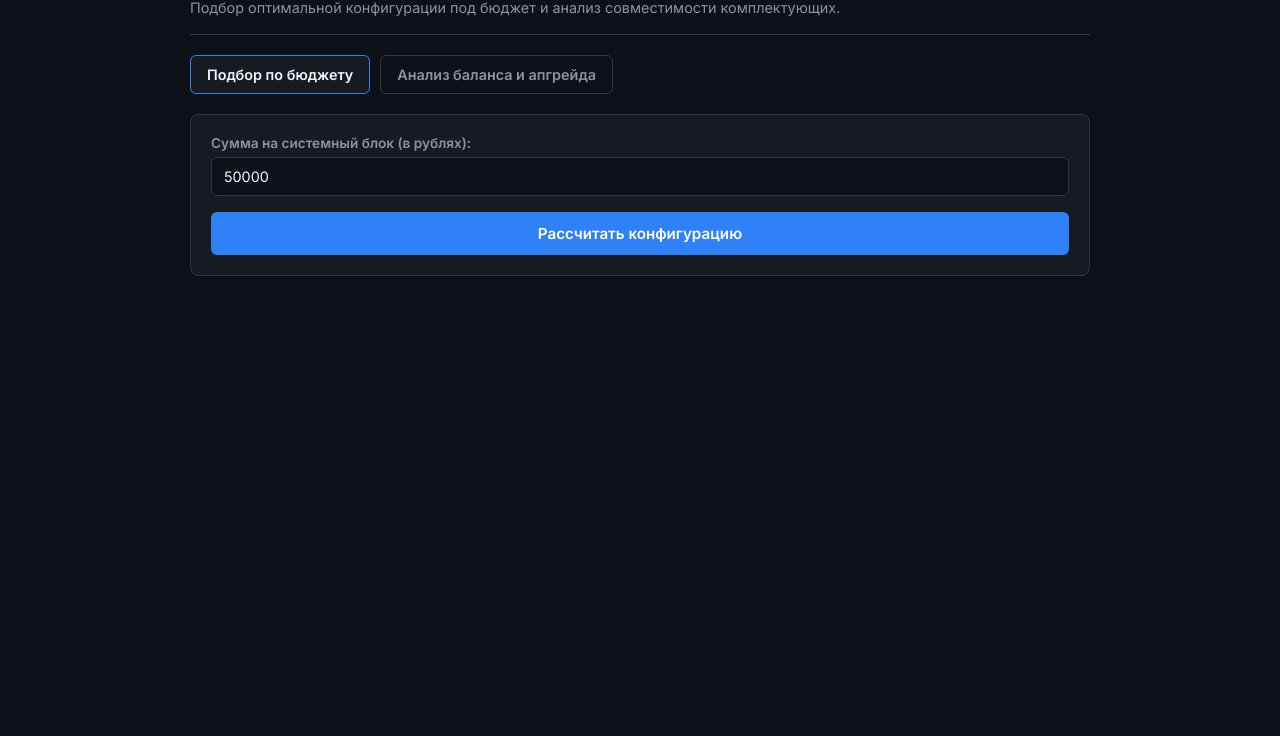
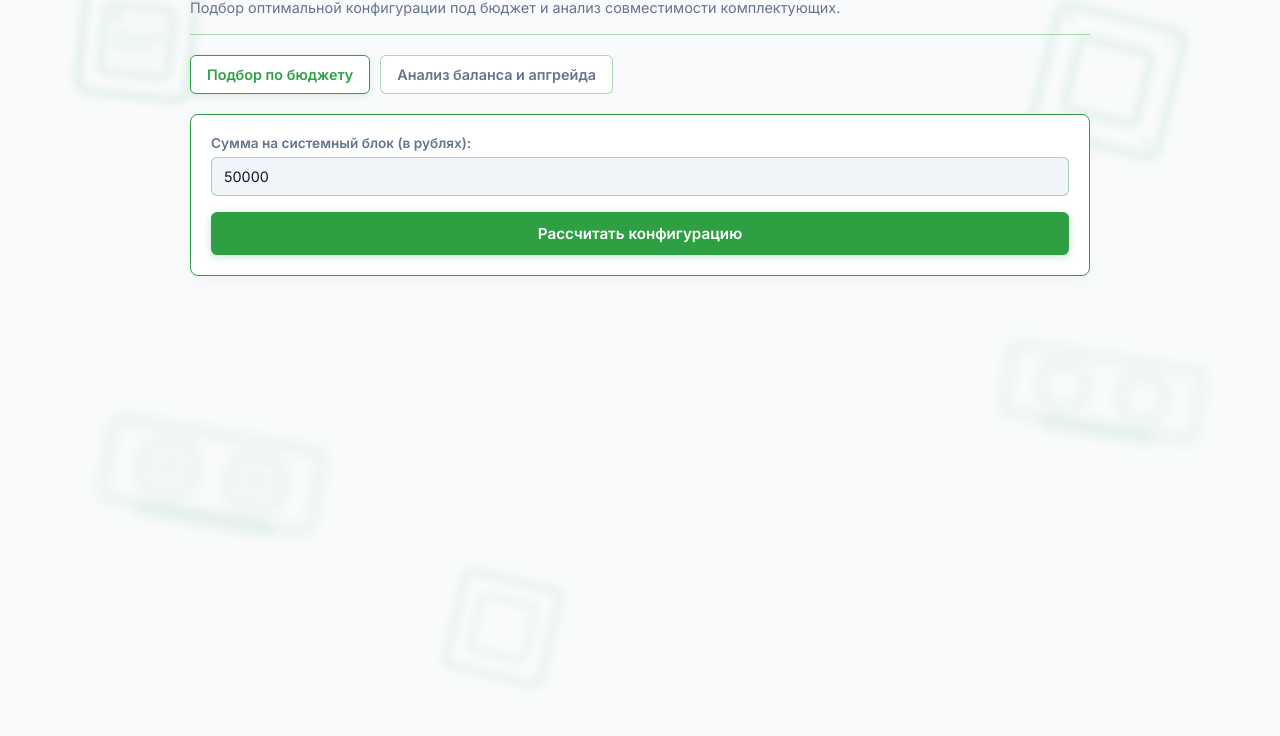
Before and after one commit to krylovmaksim42-beep/pc-configurator, a plain HTML site: page index.html in a window 1280 px wide. Shown: the part 64-800 px from the top of the page. Drawn offline with Linux system fonts and the light colour scheme.

Commit message:
Revamp styles and add animated background
Updated CSS variables for improved styling and added animated background with floating components. Adjusted button styles and enhanced layout for better user experience.

```diff
--- a/index.html
+++ b/index.html
@@ -8,18 +8,19 @@
   <link href="https://fonts.googleapis.com/css2?family=JetBrains+Mono:wght@500;700&family=Inter:wght@400;500;600;700&display=swap" rel="stylesheet">
   <style>
     :root {
-      --bg-main: #0d1117;
-      --bg-card: #161b22;
-      --bg-input: #0d1117;
-      --border: #30363d;
-      --accent: #2f81f7;
-      --accent-hover: #1f6feb;
-      --text: #c9d1d9;
-      --text-bright: #f0f6fc;
-      --text-muted: #8b949e;
+      --bg-main: #f8fafc;
+      --bg-card: #ffffff;
+      --bg-input: #f1f5f9;
+      --border: #2ea043;
+      --border-subtle: rgba(46, 160, 67, 0.4);
+      --accent: #2ea043;
+      --accent-hover: #238636;
+      --text: #1e293b;
+      --text-bright: #0f172a;
+      --text-muted: #64748b;
       --success: #238636;
-      --warning: #9e6a03;
-      --danger: #da3633;
+      --warning: #b45309;
+      --danger: #dc2626;
     }
 
     * {
@@ -36,16 +37,66 @@
       padding: 25px 15px;
       display: flex;
       justify-content: center;
+      position: relative;
+      overflow-x: hidden;
+    }
+
+    /* АНИМИРОВАННЫЙ ФОН С ЛЕТАЮЩИМИ КОМПОНЕНТАМИ */
+    .bg-particles {
+      position: fixed;
+      top: 0;
+      left: 0;
+      width: 100vw;
+      height: 100vh;
+      pointer-events: none;
+      z-index: 0;
+      overflow: hidden;
+    }
+
+    .floating-item {
+      position: absolute;
+      opacity: 0.16;
+      animation: floatMotion 18s ease-in-out infinite alternate;
+    }
+
+    .cpu-item {
+      filter: blur(4px);
+    }
+
+    .gpu-item {
+      filter: blur(6px);
+    }
+
+    /* Индивидуальные позиции и параметры анимации */
+    .pos-1 { top: 8%; left: 6%; animation-duration: 22s; animation-delay: 0s; }
+    .pos-2 { top: 65%; left: 8%; animation-duration: 26s; animation-delay: -3s; }
+    .pos-3 { top: 15%; right: 8%; animation-duration: 20s; animation-delay: -5s; }
+    .pos-4 { top: 55%; right: 6%; animation-duration: 24s; animation-delay: -2s; }
+    .pos-5 { top: 85%; left: 35%; animation-duration: 28s; animation-delay: -7s; }
+    .pos-6 { top: 35%; right: 28%; animation-duration: 25s; animation-delay: -4s; }
+
+    @keyframes floatMotion {
+      0% {
+        transform: translateY(0) rotate(0deg) scale(1);
+      }
+      50% {
+        transform: translateY(-45px) rotate(14deg) scale(1.05);
+      }
+      100% {
+        transform: translateY(35px) rotate(-10deg) scale(0.95);
+      }
     }
 
     .wrapper {
       width: 100%;
       max-width: 900px;
+      position: relative;
+      z-index: 1;
     }
 
     header {
       margin-bottom: 20px;
-      border-bottom: 1px solid var(--border);
+      border-bottom: 1px solid var(--border-subtle);
       padding-bottom: 16px;
     }
 
@@ -69,8 +120,8 @@
     }
 
     .tab-btn {
-      background: transparent;
-      border: 1px solid var(--border);
+      background: #ffffff;
+      border: 1px solid var(--border-subtle);
       color: var(--text-muted);
       padding: 10px 16px;
       border-radius: 6px;
@@ -82,8 +133,9 @@
 
     .tab-btn.active {
       background: var(--bg-card);
-      color: var(--text-bright);
-      border-color: var(--accent);
+      color: var(--accent);
+      border-color: var(--border);
+      box-shadow: 0 2px 6px rgba(46, 160, 67, 0.15);
     }
 
     .card {
@@ -92,6 +144,7 @@
       border-radius: 8px;
       padding: 20px;
       margin-bottom: 20px;
+      box-shadow: 0 4px 16px rgba(0, 0, 0, 0.03);
     }
 
     .tab-content {
@@ -123,17 +176,18 @@
 
     select, input {
       background: var(--bg-input);
-      border: 1px solid var(--border);
+      border: 1px solid var(--border-subtle);
       color: var(--text-bright);
       padding: 10px 12px;
       border-radius: 6px;
       font-size: 0.9rem;
       outline: none;
-      transition: border-color 0.2s;
+      transition: border-color 0.2s, box-shadow 0.2s;
     }
 
     select:focus, input:focus {
-      border-color: var(--accent);
+      border-color: var(--border);
+      box-shadow: 0 0 0 2px rgba(46, 160, 67, 0.2);
     }
 
     .btn-submit {
@@ -147,6 +201,7 @@
       font-weight: 600;
       cursor: pointer;
       transition: background-color 0.2s;
+      box-shadow: 0 2px 8px rgba(46, 160, 67, 0.25);
     }
 
     .btn-submit:hover {
@@ -161,26 +216,26 @@
     }
 
     .specs-table th, .specs-table td {
-      border: 1px solid var(--border);
+      border: 1px solid var(--border-subtle);
       padding: 10px 12px;
       text-align: left;
     }
 
     .specs-table th {
-      background: rgba(255, 255, 255, 0.02);
-      color: var(--text-muted);
+      background: rgba(46, 160, 67, 0.06);
+      color: var(--text-bright);
       font-weight: 600;
       width: 25%;
     }
 
     .specs-table td {
-      color: var(--text-bright);
+      color: var(--text);
     }
 
     .result-section {
       display: none;
       margin-top: 20px;
-      border-top: 1px solid var(--border);
+      border-top: 1px solid var(--border-subtle);
       padding-top: 20px;
     }
 
@@ -205,16 +260,16 @@
       font-weight: 700;
     }
 
-    .tag-ok { background: rgba(35, 134, 54, 0.2); color: #3fb950; border: 1px solid var(--success); }
-    .tag-warn { background: rgba(158, 106, 3, 0.2); color: #d29922; border: 1px solid var(--warning); }
-    .tag-danger { background: rgba(218, 54, 51, 0.2); color: #f85149; border: 1px solid var(--danger); }
+    .tag-ok { background: rgba(35, 134, 54, 0.12); color: #1e702c; border: 1px solid var(--border); }
+    .tag-warn { background: rgba(180, 83, 9, 0.12); color: var(--warning); border: 1px solid var(--warning); }
+    .tag-danger { background: rgba(220, 38, 38, 0.12); color: var(--danger); border: 1px solid var(--danger); }
 
     .summary-text {
       font-size: 0.9rem;
       color: var(--text);
       line-height: 1.5;
       background: var(--bg-input);
-      border: 1px solid var(--border);
+      border: 1px solid var(--border-subtle);
       padding: 12px 14px;
       border-radius: 6px;
       margin-top: 12px;
@@ -229,7 +284,7 @@
 
     .detail-item {
       background: var(--bg-input);
-      border: 1px solid var(--border);
+      border: 1px solid var(--border-subtle);
       padding: 12px 14px;
       border-radius: 6px;
     }
@@ -248,6 +303,59 @@
   </style>
 </head>
 <body>
+
+<!-- КОНТЕЙНЕР С ПЛАВАЮЩИМИ РАЗМЫТЫМИ ПРОЦЕССОРАМИ И ВИДЕОКАРТАМИ -->
+<div class="bg-particles">
+  <!-- Процессор 1 -->
+  <svg class="floating-item cpu-item pos-1" width="120" height="120" viewBox="0 0 100 100" fill="none">
+    <rect x="5" y="5" width="90" height="90" rx="10" stroke="#2ea043" stroke-width="4"/>
+    <rect x="22" y="22" width="56" height="56" rx="6" stroke="#2ea043" stroke-width="3" fill="rgba(46,160,67,0.06)"/>
+    <circle cx="32" cy="32" r="3" fill="#2ea043"/>
+    <line x1="28" y1="46" x2="72" y2="46" stroke="#2ea043" stroke-width="2"/>
+    <line x1="28" y1="54" x2="60" y2="54" stroke="#2ea043" stroke-width="2"/>
+  </svg>
+
+  <!-- Видеокарта 1 -->
+  <svg class="floating-item gpu-item pos-2" width="220" height="100" viewBox="0 0 180 80" fill="none">
+    <rect x="6" y="8" width="168" height="64" rx="8" stroke="#2ea043" stroke-width="3"/>
+    <circle cx="55" cy="40" r="22" stroke="#2ea043" stroke-width="3"/>
+    <circle cx="125" cy="40" r="22" stroke="#2ea043" stroke-width="3"/>
+    <path d="M55 24 L55 56 M39 40 L71 40" stroke="#2ea043" stroke-width="2"/>
+    <path d="M125 24 L125 56 M109 40 L141 40" stroke="#2ea043" stroke-width="2"/>
+    <rect x="35" y="72" width="110" height="6" fill="#2ea043"/>
+  </svg>
+
+  <!-- Процессор 2 -->
+  <svg class="floating-item cpu-item pos-3" width="140" height="140" viewBox="0 0 100 100" fill="none">
+    <rect x="6" y="6" width="88" height="88" rx="8" stroke="#2ea043" stroke-width="3"/>
+    <rect x="25" y="25" width="50" height="50" rx="4" stroke="#2ea043" stroke-width="3"/>
+    <circle cx="14" cy="14" r="2" fill="#2ea043"/>
+    <circle cx="86" cy="14" r="2" fill="#2ea043"/>
+    <circle cx="14" cy="86" r="2" fill="#2ea043"/>
+    <circle cx="86" cy="86" r="2" fill="#2ea043"/>
+  </svg>
+
+  <!-- Видеокарта 2 -->
+  <svg class="floating-item gpu-item pos-4" width="200" height="90" viewBox="0 0 180 80" fill="none">
+    <rect x="6" y="10" width="168" height="60" rx="6" stroke="#2ea043" stroke-width="3"/>
+    <circle cx="55" cy="40" r="20" stroke="#2ea043" stroke-width="3"/>
+    <circle cx="125" cy="40" r="20" stroke="#2ea043" stroke-width="3"/>
+    <rect x="40" y="70" width="100" height="6" fill="#2ea043"/>
+  </svg>
+
+  <!-- Процессор 3 -->
+  <svg class="floating-item cpu-item pos-5" width="110" height="110" viewBox="0 0 100 100" fill="none">
+    <rect x="8" y="8" width="84" height="84" rx="6" stroke="#2ea043" stroke-width="3"/>
+    <rect x="26" y="26" width="48" height="48" rx="4" stroke="#2ea043" stroke-width="2"/>
+  </svg>
+
+  <!-- Видеокарта 3 -->
+  <svg class="floating-item gpu-item pos-6" width="180" height="80" viewBox="0 0 180 80" fill="none">
+    <rect x="6" y="10" width="168" height="60" rx="6" stroke="#2ea043" stroke-width="3"/>
+    <circle cx="55" cy="40" r="18" stroke="#2ea043" stroke-width="2"/>
+    <circle cx="125" cy="40" r="18" stroke="#2ea043" stroke-width="2"/>
+  </svg>
+</div>
 
 <div class="wrapper">
   <header>
@@ -365,7 +473,6 @@
     btn.classList.add('active');
   }
 
-  // БАЗА СБОРОК С ТОЧНОЙ СРЕДНЕЙ СТОИМОСТЬЮ (baseCost)
   const buildsDatabase = [
     {
       baseCost: 3000,
@@ -525,7 +632,6 @@
     }
   ];
 
-  // ПОДБОР СБОРКИ С УМНОЙ ВИЛКОЙ ЦЕН
   function generateBuildByBudget() {
     const budget = parseInt(document.getElementById('budgetInput').value) || 0;
     const resBox = document.getElementById('budgetResult');
@@ -535,7 +641,6 @@
       return;
     }
 
-    // Ищем сборку с минимальной разницей к введенной сумме
     let selectedBuild = buildsDatabase[0];
     let minDiff = Math.abs(budget - buildsDatabase[0].baseCost);
 
@@ -547,7 +652,6 @@
       }
     }
 
-    // Формируем вилку от введенного бюджета: ±3..5% (например, 50к -> 48 000 - 52 000 ₽)
     const rangeLow = Math.round((budget * 0.96) / 500) * 500;
     const rangeHigh = Math.round((budget * 1.04) / 500) * 500;
     const tagText = `${rangeLow.toLocaleString('ru-RU')} - ${rangeHigh.toLocaleString('ru-RU')} ₽`;
@@ -568,7 +672,6 @@
     resBox.style.display = 'block';
   }
 
-  // АНАЛИЗАТОР БАЛАНСА
   const cpuPower = {
     legacy: 1, fx_series: 1, intel_lga1155: 2, xeon_v3: 2, ryzen_zen1: 2,
     intel_mid_old: 3, ryzen_am4_main: 4, intel_lga1700: 4,
```
